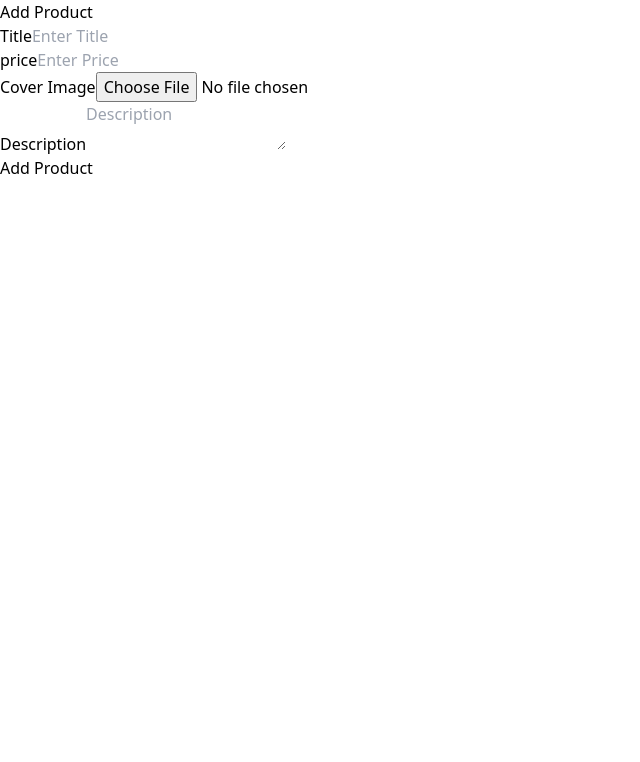
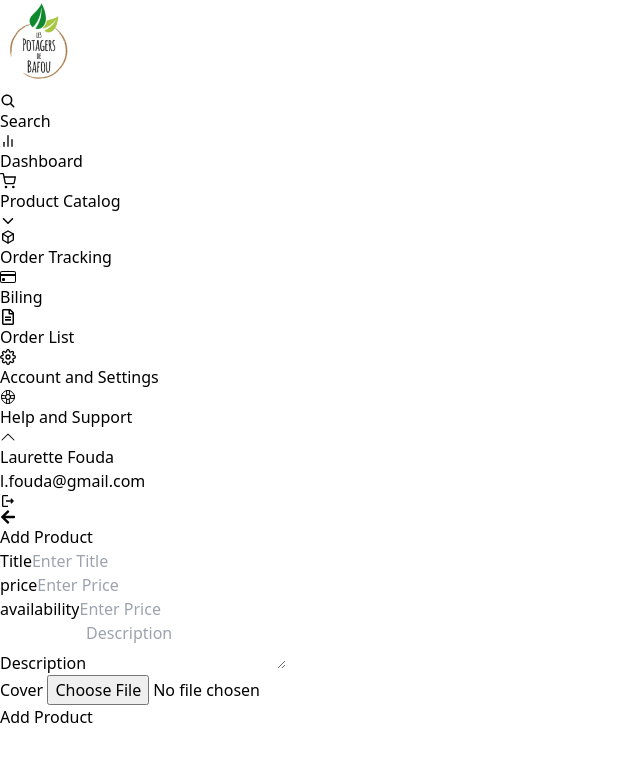
Before and after one commit to Immersion-group3/Wholesale-app, a React (Vite) app: page /addProduct in a window 1280 px wide. Shown: the top 762 px of the page, without its empty margins (0-640 px from the left). Built offline with nearby package versions, Linux system fonts and the light colour scheme.

Commit message:
linkings

```diff
--- a/src/components/Sidebar.jsx
+++ b/src/components/Sidebar.jsx
@@ -3,6 +3,7 @@ import { LuBarChart2 } from "react-icons/lu";
 import { FiShoppingCart } from "react-icons/fi";
 import { TbBox } from "react-icons/tb";
 import { BsCreditCard } from "react-icons/bs";
+import { IoIosArrowDown } from "react-icons/io";
 import { BsFileEarmarkText } from "react-icons/bs";
 import Logo from "../assets/images/Logo.png"
 import { FiSettings } from "react-icons/fi";
@@ -11,6 +12,7 @@ import { BsChevronUp } from "react-icons/bs";
 import { MdOutlineLogout } from "react-icons/md";
 import { FaRegFileAlt } from "react-icons/fa";
 import { useState } from "react";
+import { Link } from "react-router-dom";
 
 const Sidebar = () => {
     const [isExpanded, setIsExpanded] = useState(false);
@@ -33,11 +35,12 @@ const Sidebar = () => {
                     </div>
                     <div className={`flex gap-2 mb-3  hover:bg-[#a6c73a] py-1 px-2  mr-3 hover:rounded-lg ${!isExpanded ? '' : ''}`}>
                         <p className={`mt-1.5 text-[20px] ${!isExpanded ? 'border-2 border-[#095e1f] bg-[#095e1f] rounded-md  py-2 px-2' : ''}`}><FiShoppingCart /></p>
-                        {isExpanded && <p className="pt-1 ml-1">Product Catalog</p>}
+                        {isExpanded && <Link to={"/clientproductcatalog"} className="pt-1 ml-1">Product Catalog</Link>}
+                        {isExpanded && <Link to={"/addproduct"} className="pt-2.5 pl-4"><IoIosArrowDown /></Link>}
                     </div>
                     <div className={`flex gap-2 mb-3 hover:bg-[#a6c73a] py-1 px-2  mr-3 rounded-lg ${!isExpanded ? '' : ''}`}>
                         <p className={`mt-1.5 text-[20px] ${!isExpanded ? 'border-2 border-[#095e1f] bg-[#095e1f] rounded-md  py-2 px-2' : ''}`}><TbBox /></p>
-                        {isExpanded && <p className="mt-1 ml-1">Order Tracking</p>}
+                        {isExpanded && <Link to={"/orderManagementClient"} className="mt-1 ml-1">Order Tracking</Link>}
                     </div>
                     <div className={`flex gap-2 mb-3 hover:bg-[#a6c73a] py-1 px-2 mr-3 hover:rounded-lg ${!isExpanded ? '' : ''}`}>
                         <p className={`mt-1.5 text-[20px] ${!isExpanded ? 'border-2 border-[#095e1f] bg-[#095e1f] rounded-md  py-2 px-2' : ''}`}><BsCreditCard /></p>
@@ -54,7 +57,7 @@ const Sidebar = () => {
                     <div className={`flex gap-2 ml-2 mb-3 hover:bg-[#a6c73a] hover:py-1 hover:px-2  hover:mr-3 hover:rounded-lg ${!isExpanded ? '' : ''}`}>
                         <p className={`mt-1.5 text-[20px] ${!isExpanded ? 'border-2 border-[#095e1f] bg-[#095e1f] rounded-md  py-2 px-2' : ''}`}><IoHelpBuoyOutline /></p>
                         {isExpanded && <p className="ml-1 mt-1">Help and Support</p>}
-                        {isExpanded && <p className="pt-2 ml-5 mb-6"><BsChevronUp /></p>}
+                        {isExpanded && <p className="pt-2 ml-5 mb-3"><BsChevronUp /></p>}
                     </div>
                     <p className={`border-b-2 w-[14vw] ml-2 ${!isExpanded ? 'hidden' : ''}`}></p>
                     <div className={`flex mt-5 ml-2 gap-3 hover:bg-[#a6c73a] hover:py-1 hover:px-2 hover:ml-2 hover:mr-3 hover:rounded-lg ${!isExpanded ? '' : ''}`}>
--- a/src/pages/addProducts/VendorProductCatalogue.jsx
+++ b/src/pages/addProducts/VendorProductCatalogue.jsx
@@ -1,52 +1,82 @@
-import React, { useState } from 'react'
+import React, { useEffect, useState } from 'react'
 import Sidebar from '../../components/Sidebar';
 
-const products = [
-  {
-    id: 1,
-    name: "Butternut",
-    price: "2500 Fcfa / Kg",
-    stock: "8 kg available",
-    image: "path/to/butternut.jpg",
-  },
-  {
-    id: 2,
-    name: "Carotte jaune",
-    price: "1800 Fcfa / Kg",
-    stock: "Out of stock",
-    image: "path/to/carrot.jpg",
-  },
-  {
-    id: 3,
-    name: "Céleri branche",
-    price: "850 Fcfa/Kg",
-    stock: "6 kg available",
-    image: "path/to/celery.jpg",
-  },
-  {
-    id: 4,
-    name: "Courgette ancienne",
-    price: "1200 Fcfa/Kg",
-    stock: "150 kg available",
-    image: "path/to/courgette.jpg",
-  },
-  {
-    id: 5,
-    name: "Hairicot vert",
-    price: "900 Fcfa/Kg",
-    stock: "85 kg available",
-    image: "path/to/hairicot.jpg",
-  },
-  {
-    id: 6,
-    name: "Pleurote fraiche",
-    price: "1500 Fcfa/Kg",
-    stock: "20 trays disponibles",
-    image: "path/to/pleurote.jpg",
-  },
-];
+// const products = [
+//   {
+//     id: 1,
+//     name: "Butternut",
+//     price: "2500 Fcfa / Kg",
+//     stock: "8 kg available",
+//     image: "path/to/butternut.jpg",
+//   },
+//   {
+//     id: 2,
+//     name: "Carotte jaune",
+//     price: "1800 Fcfa / Kg",
+//     stock: "Out of stock",
+//     image: "path/to/carrot.jpg",
+//   },
+//   {
+//     id: 3,
+//     name: "Céleri branche",
+//     price: "850 Fcfa/Kg",
+//     stock: "6 kg available",
+//     image: "path/to/celery.jpg",
+//   },
+//   {
+//     id: 4,
+//     name: "Courgette ancienne",
+//     price: "1200 Fcfa/Kg",
+//     stock: "150 kg available",
+//     image: "path/to/courgette.jpg",
+//   },
+//   {
+//     id: 5,
+//     name: "Hairicot vert",
+//     price: "900 Fcfa/Kg",
+//     stock: "85 kg available",
+//     image: "path/to/hairicot.jpg",
+//   },
+//   {
+//     id: 6,
+//     name: "Pleurote fraiche",
+//     price: "1500 Fcfa/Kg",
+//     stock: "20 trays disponibles",
+//     image: "path/to/pleurote.jpg",
+//   },
+// ];
 
 const VendorProductCatalogue = () => {
+  const [products, setProducts] = useState([]);
+  const [loading, setLoading] = useState(true);
+
+  const getProducts = async () => {
+    try {
+      const response = await apiAllProducts();
+      const formattedProducts = response.data.map((product) => ({
+        id: product._id,
+        title: product.title,
+        price: Number(product.price),
+        stock: product.availability,
+        description: product.description, // corrected
+        image: product.image, // added
+      }));
+      setProducts(formattedProducts);
+    } catch (error) {
+      console.error("Error fetching products", error);
+    } finally {
+      setLoading(false);
+    }
+  };
+
+  useEffect(() => {
+    getProducts();
+  }, []);
+
+  if (loading) {
+    return <div>Loading...</div>;
+  }
+
   return (
     <div>
       <div className='flex'>
--- a/src/pages/productCatalog/AddProduct.jsx
+++ b/src/pages/productCatalog/AddProduct.jsx
@@ -1,18 +1,40 @@
 
-
-
+import { Link, useNavigate } from 'react-router-dom';
+import Sidebar from '../../components/Sidebar';
+import { FaArrowLeft } from "react-icons/fa";
+import { apiAddProduct } from '../../vendorservices/product';
 
 
 const AddProduct = () => {
 
+  const navigate = useNavigate()
+
+  const handleSubmit = async (event) => {
+    try {
+      event.preventDefault();
+      const formData = new FormData(event.target);
+
+      const response = await apiAddProduct(formData);
+      console.log(response.data)
+      navigate("/productCatalog")
+    } catch (error) {
+      console.log("error", error)
+    }
+  };
+
   return (
     <div>
-      <section className=" flex justify-center items-center flex-col gap-1">
 
-        <h1 className="font-bold">Add Product</h1>
+      <div className='flex'>
+        <Sidebar />
+        <div className=" flex flex-col gap-1 ml-80 mt-10">
+          <div className='flex gap-2'>
+            <Link to={"/productcatalog"} className='pt-5'><FaArrowLeft /></Link>
+          <h1 className="font-bold text-[2rem]">Add Product</h1>
+          </div>
           {/* Card Container for form */}
           <div className="max-w-sm w-full bg-white shadow-lg rounded-lg p-6 border border-black">
-          <form className="flex flex-col gap-3">
+            <form onSubmit={handleSubmit} className="flex flex-col gap-3">
               <div className="flex gap-3">
                 <div>
                   <span className="text-sm text-black font-extrabold">Title</span>
@@ -30,21 +52,21 @@ const AddProduct = () => {
                     type="text"
                     placeholder="Enter Price"
                     required
-                name="price"/>
+                    name="price" />
                 </div>
+
+              </div>
+              <div>
+                  <span className="text-sm  text-black font-extrabold">availability</span>
+                  <input
+                    className="w-full border border-gray-300 rounded-md p-2 focus:ring-2 focus:ring-blue-500"
+                    type="text"
+                    placeholder="Enter Price"
+                    required
+                    name="availability" />
                 </div>
               <div>
 
-              <span className="text-sm  text-black font-extrabold">Cover Image</span>
-              <input
-                className="w-full border border-gray-300 rounded-md p-2 focus:ring-2 focus:ring-blue-500"
-                type="file"
-                placeholder="Enter URL"
-                name="cover"/>
-
-            </div>
-
-            <div>
                 <span className="text-sm  text-black font-extrabold">Description</span>
                 <textarea name="summary" id="summary" className="w-full border border-gray-300 rounded-md p-3 focus:ring-2 focus:ring-blue-500" type="text"
                   placeholder="Description"
@@ -52,14 +74,24 @@ const AddProduct = () => {
                 ></textarea>
               </div>
 
+              <div>
+                <span className="text-sm  text-black font-extrabold">Cover </span>
+                <input
+                  className="w-full border border-gray-300 rounded-md p-2 focus:ring-2 focus:ring-blue-500"
+                  type="file"
+                  placeholder="Enter URL"
+                  name="cover" />
+              </div>
 
-            <div className="bg-green-800 text-white py-2 px-4 rounded-lg hover:bg-green-400 transition duration-300 text-center flex justify-center">
+
+              <div className="bg-[#0d8a2e] text-white py-2 px-4 rounded-lg hover:bg-green-400 transition duration-300 text-center flex justify-center">
                 <button type="submit">Add Product</button>
               </div>
             </form>
           </div>
 
-      </section>
+        </div>
+      </div>
     </div>
   );
 }
--- a/src/vendorservices/config.js
+++ b/src/vendorservices/config.js
@@ -4,7 +4,7 @@ import axios from "axios"
 
 const baseUrl = import.meta.env.VITE_BASE_URL
 
-const token = localStorage.getOrder("token")
+const token = localStorage.getItem("token")
 
 if (token) {
     axios.defaults.headers.common["Authorization"] = `Bearer ${token}`
--- a/src/vendorservices/product.js
+++ b/src/vendorservices/product.js
@@ -0,0 +1,3 @@
+import { apiClient } from "./config";
+
+export const apiAddProduct = async (payload) => apiClient.post("/products", payload);
```
Lines whose indentation alone changed are shown as unchanged.
